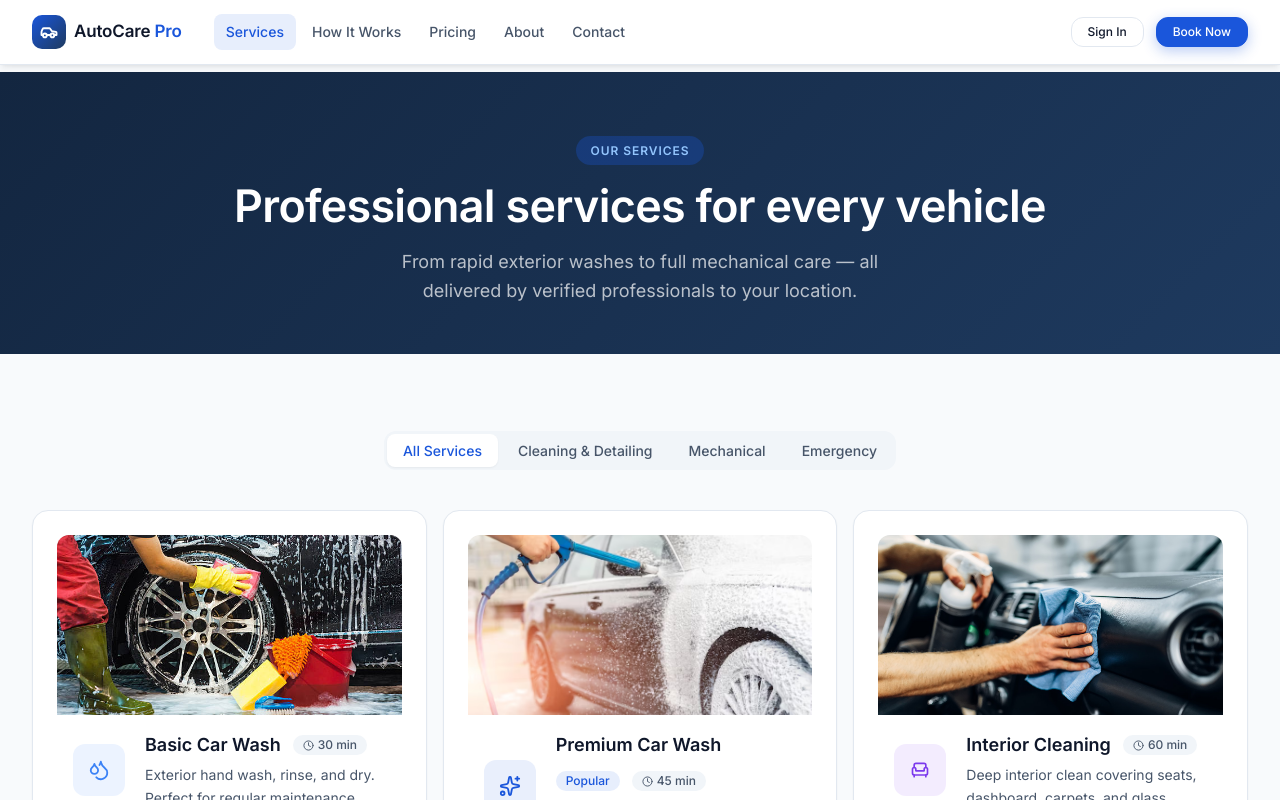
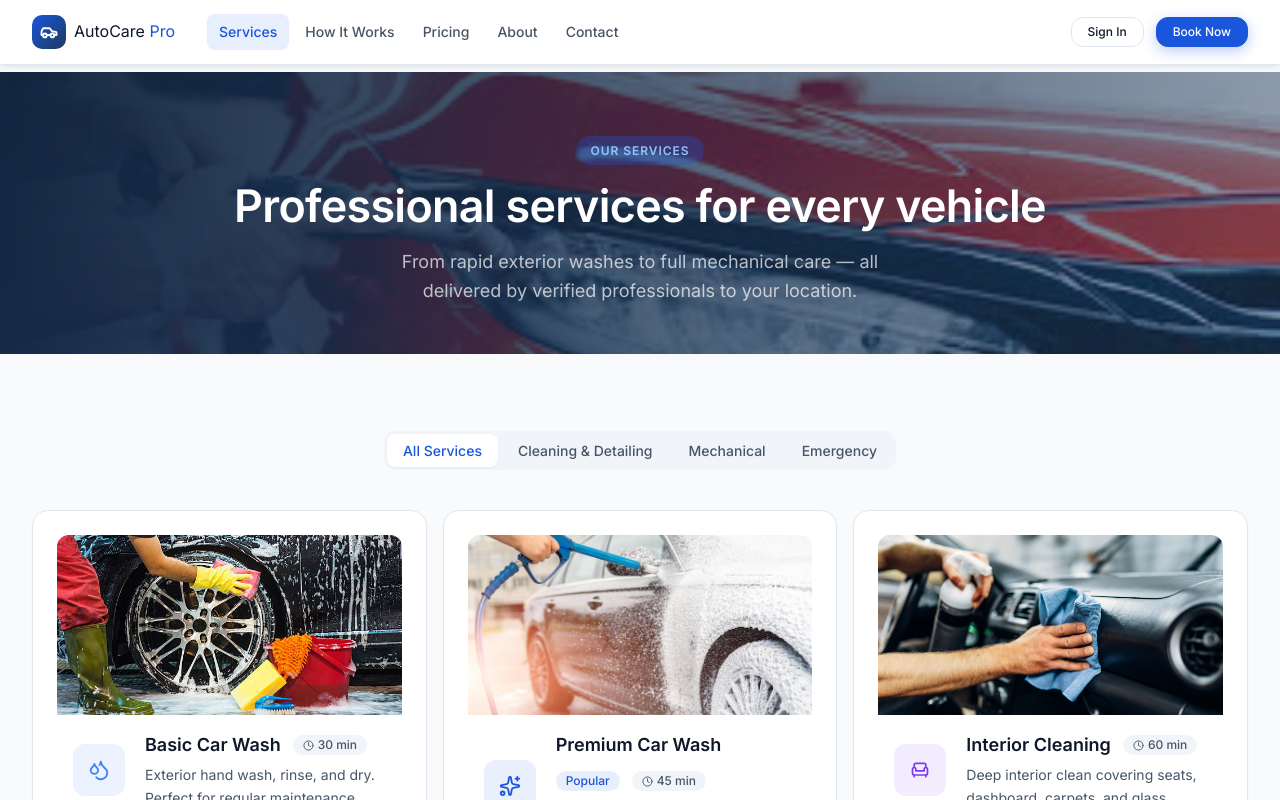
Before and after one commit to Collins-Addae/AutoCarePro, a React (Vite) app: page /services in a window 1280 px wide. Shown: the top 800 px of the page. Built offline with nearby package versions, Linux system fonts and the light colour scheme.

Commit message:
update 10

```diff
--- a/src/components/layout/Footer.jsx
+++ b/src/components/layout/Footer.jsx
@@ -42,7 +42,7 @@ export default function Footer() {
               <span style={{ fontWeight: 600, fontSize: '1.0625rem', letterSpacing: '-0.01em' }}>AutoCare Pro</span>
             </div>
             <p style={{ fontSize: 'var(--font-size-sm)', color: 'rgba(255,255,255,0.65)', lineHeight: 1.7, marginBottom: '1.5rem' }}>
-              Professional vehicle care, wherever you are. Serving UCC, Accra, Kumasi, Tema, and Takoradi.
+              Professional vehicle care, wherever you are. Serving UCC Campus · Amamoma · Apewosika · Ayensu · Abura · Kwapro.
             </p>
             <div style={{ display: 'flex', flexDirection: 'column', gap: '0.625rem' }}>
               {[
--- a/src/components/layout/Navbar.jsx
+++ b/src/components/layout/Navbar.jsx
@@ -57,11 +57,12 @@ export default function Navbar() {
           zIndex: 200,
           transition: 'top 0.3s ease, left 0.3s ease, right 0.3s ease, border-radius 0.3s ease, box-shadow 0.3s ease',
           borderRadius: scrolled ? '1rem' : 0,
-          background: scrolled ? 'rgba(255,255,255,0.92)' : 'rgba(255,255,255,0.95)',
+          background: scrolled ? 'rgba(255,255,255,0.1)' : 'rgba(255,255,255,0.95)',
           backdropFilter: 'blur(16px)',
           WebkitBackdropFilter: 'blur(16px)',
           borderBottom: scrolled ? '1px solid rgba(226,232,240,0.6)' : '1px solid var(--color-border)',
           boxShadow: scrolled ? 'var(--shadow-lg)' : 'var(--shadow-md)',
+          backdropFilter: scrolled ? 'blur(8px)' : 'blur(16px)',
         }}
         role="banner"
       >
@@ -78,7 +79,7 @@ export default function Navbar() {
                 <circle cx="6.5" cy="16.5" r="2.5"/><circle cx="16.5" cy="16.5" r="2.5"/>
               </svg>
             </div>
-            <span style={{ fontWeight: 600, fontSize: '1.0625rem', color: 'var(--color-text)', letterSpacing: '-0.01em' }}>
+            <span className='text-5px '>
               AutoCare <span style={{ color: 'var(--color-primary)' }}>Pro</span>
             </span>
           </Link>
--- a/src/pages/public/Home.jsx
+++ b/src/pages/public/Home.jsx
@@ -50,7 +50,7 @@ function HeroSection() {
             bottom: 0,
             width: '100%',
             objectFit: 'cover',
-            opacity: 0.15,
+            opacity: 0.5,
             maskImage: 'linear-gradient(to left, black 0%, transparent 100%)',
             WebkitMaskImage: 'linear-gradient(to left, black 0%, transparent 100%)'
           }}
@@ -75,7 +75,7 @@ function HeroSection() {
                 fontSize: '0.8rem', fontWeight: 500, letterSpacing: '0.04em',
               }}>
                 <span style={{ width: 6, height: 6, borderRadius: '50%', background: '#22C55E', animation: 'pulse-dot 1.5s infinite' }} aria-hidden="true" />
-                Now serving UCC · Cape Coast · Accra · Kumasi · Tema · Takoradi
+                Now serving UCC Campus · Amamoma · Apewosika · Ayensu · Abura · Kwapro
               </span>
             </motion.div>
 
--- a/src/pages/public/Services.jsx
+++ b/src/pages/public/Services.jsx
@@ -3,6 +3,7 @@ import { motion } from 'framer-motion';
 import { Link } from 'react-router-dom';
 import { Check, Clock, Droplets, Sparkles, Star, Zap, AlertTriangle, Circle, Droplet } from 'lucide-react';
 import { SERVICES, formatCurrency } from '../../data/mockData';
+import servicesHeroImage from '../../assets/images/Car-deep-clean.jfif';
 
 const fadeUp = {
   hidden: { opacity: 0, y: 24 },
@@ -31,8 +32,26 @@ export default function Services() {
   return (
     <>
       {/* Page header */}
-      <section style={{ background: 'linear-gradient(135deg, var(--color-navy-dark) 0%, var(--color-navy) 100%)', color: 'white', padding: '4rem 0 3rem' }} aria-label="Services page header">
-        <div className="container" style={{ textAlign: 'center' }}>
+      <section style={{ background: 'linear-gradient(135deg, var(--color-navy-dark) 0%, var(--color-navy) 100%)', color: 'white', padding: '4rem 0 3rem', position: 'relative', overflow: 'hidden' }} aria-label="Services page header">
+        {/* Background image */}
+        <div style={{ position: 'absolute', inset: 0, overflow: 'hidden', pointerEvents: 'none' }}>
+          <img
+            src={servicesHeroImage}
+            alt=""
+            style={{
+              position: 'absolute',
+              right: 0,
+              top: 0,
+              bottom: 0,
+              width: '100%',
+              objectFit: 'contain',
+              opacity: 0.5,
+              maskImage: 'linear-gradient(to left, black 0%, transparent 100%)',
+              WebkitMaskImage: 'linear-gradient(to left, black 0%, transparent 100%)'
+            }}
+          />
+        </div>
+        <div className="container" style={{ position: 'relative', zIndex: 1, textAlign: 'center' }}>
           <motion.span initial={{ opacity: 0, y: 12 }} animate={{ opacity: 1, y: 0 }} transition={{ delay: 0.1 }} className="section-label" style={{ background: 'rgba(26,86,219,0.3)', color: '#93C5FD', marginBottom: '1rem' }}>
             Our Services
           </motion.span>
```
Also changed, not shown: src/assets/images/Car-deep-clean.jfif (added), src/assets/images/Car-deep-clean.jpg (added).
